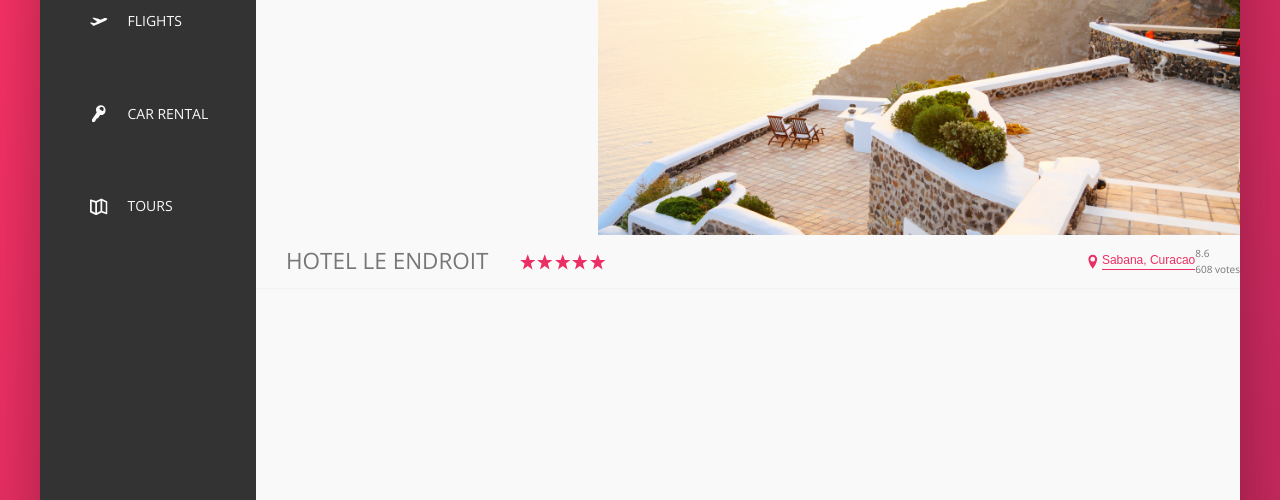
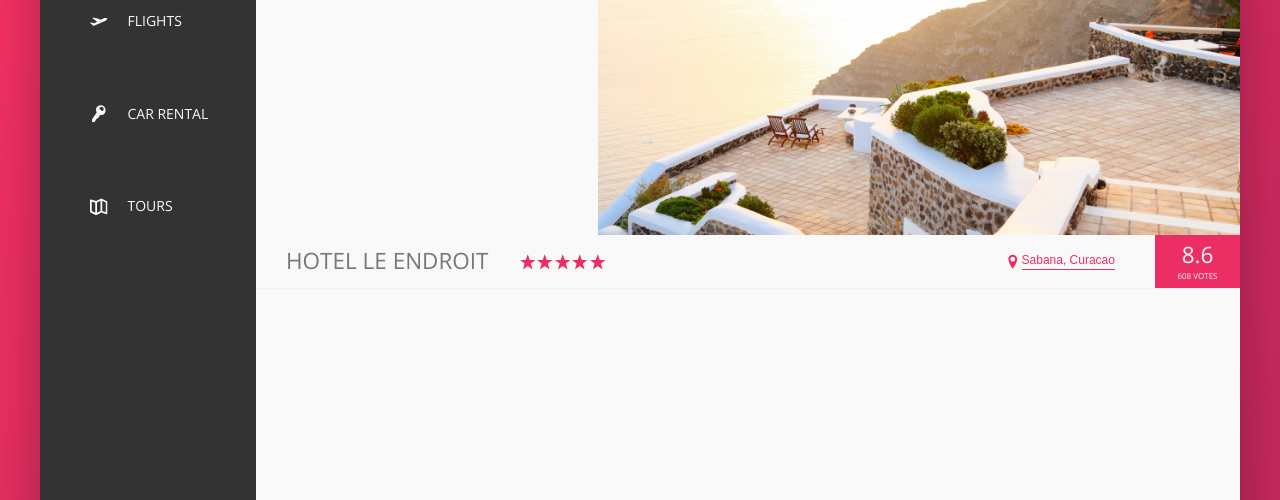
Before and after one commit to Jozefw/Flex-Stay, a website: page starter/index.html in a window 1280 px wide. Shown: the part 300-800 px from the top of the page. Drawn offline with nearby package versions, Linux system fonts and the light colour scheme.

Commit message:
begin hotel list

```diff
--- a/starter/sass/_component.scss
+++ b/starter/sass/_component.scss
@@ -227,13 +227,30 @@
     }
 
     &__rating{
-
+        background-color: var(--color-primary);
+        padding: 0 2.25rem;
+        margin-left: 3rem;
+        color: var(--color-grey-light-1);
+        align-self: stretch;
+        display: flex;
+        flex-direction: column;
+        justify-content: center;
+        align-items: center;
     }
     &__rating-average{
+        font-size: 2.25rem;
+        font-weight: 300;
+        text-transform: uppercase;
+        margin-bottom:-3px;
+    }
+    &__rating-count{
+        font-size: .8rem;
+        text-transform: uppercase;
+        margin-bottom: 3px;
+    }
 
-    }
-    &__rating-average{
-
+    &__location{
+        margin-right: 1rem;
     }
 }
 
```
Also changed, not shown: starter/css/style.css.
